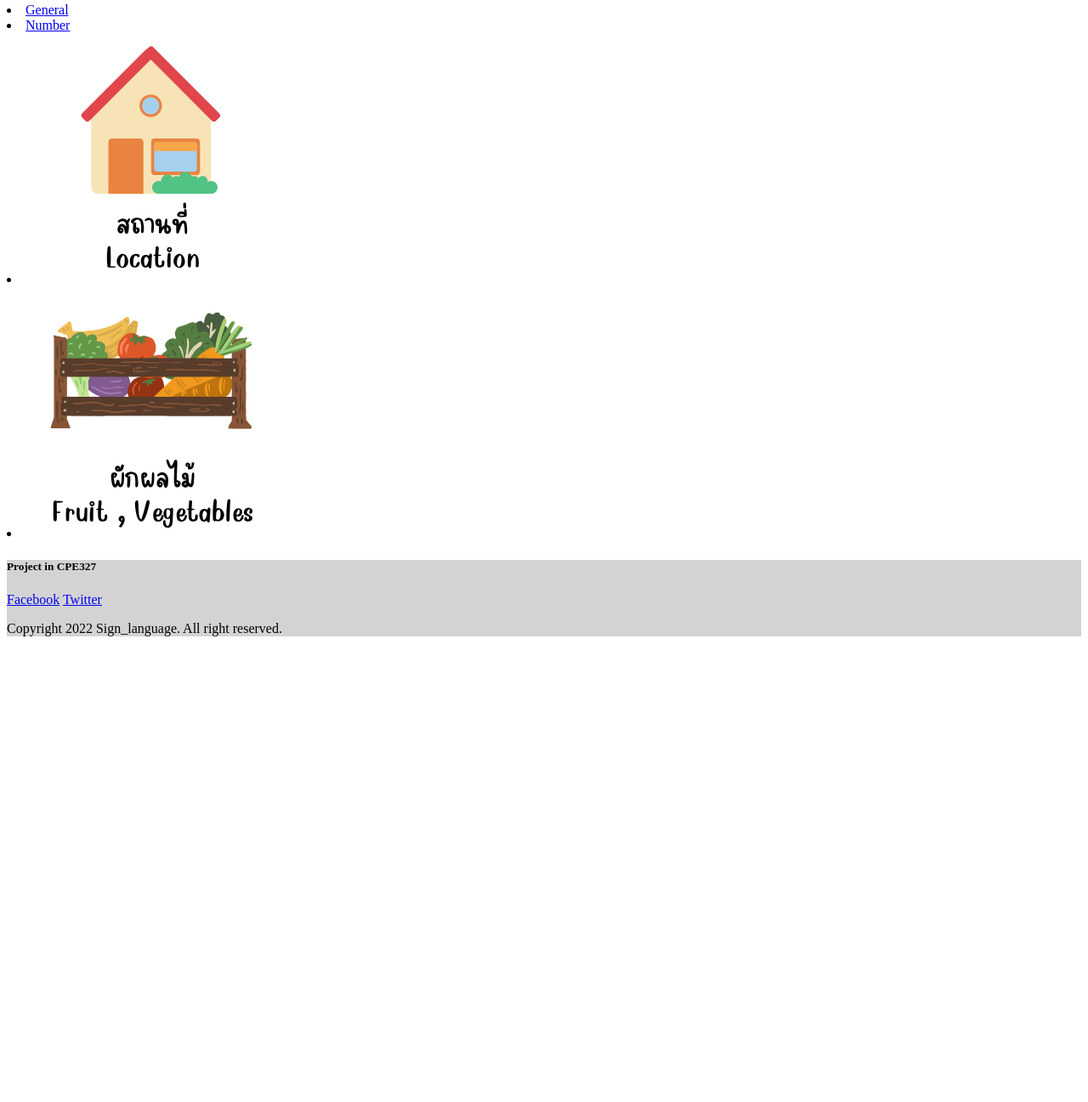
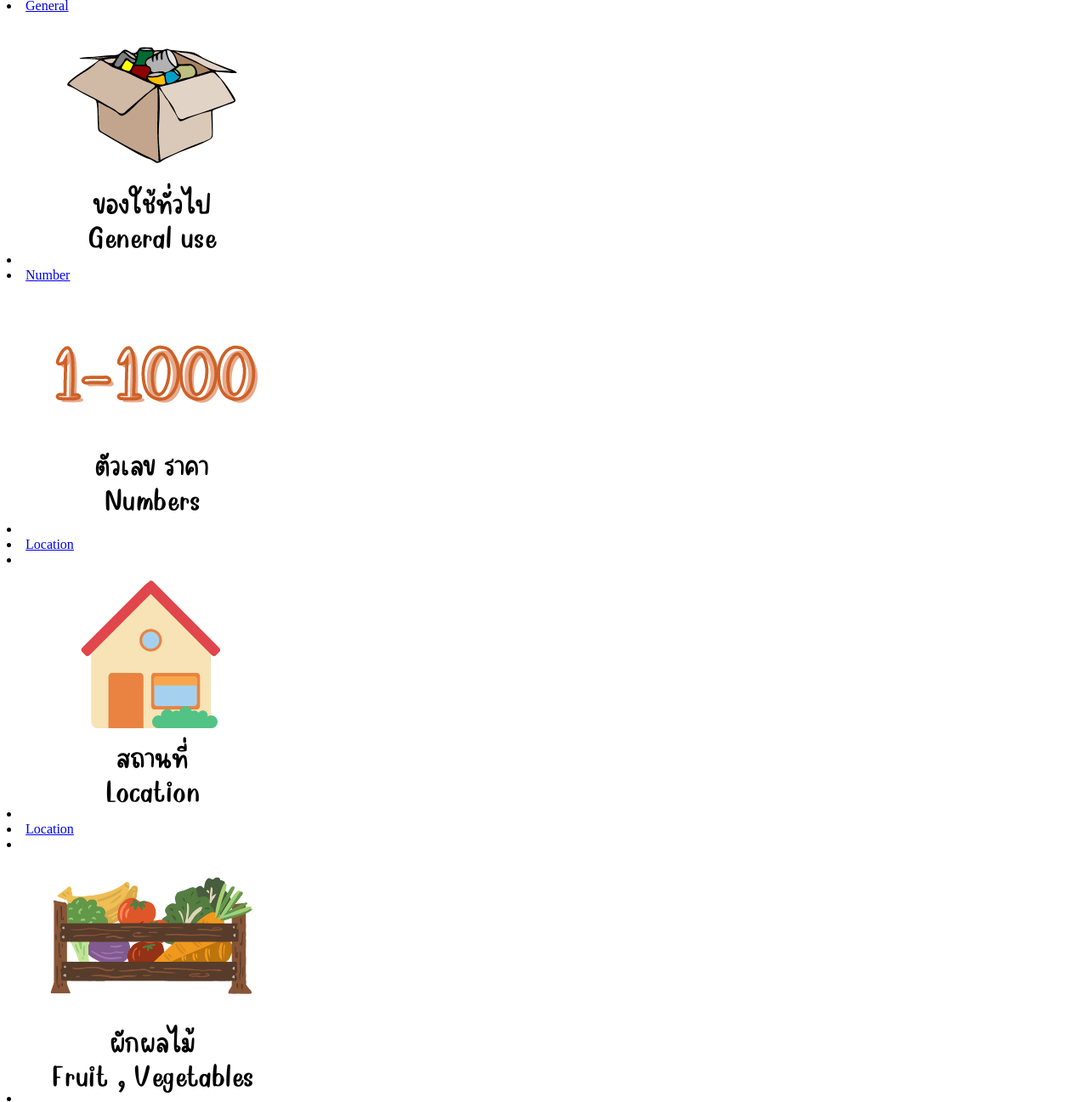
Before and after one commit to NutSuwijuk/CPE327_Project, a Django app: page / in a window 1280 px wide. Shown: the part 471-1768 px from the top of the page at 85% size. Before the commit the page ends 1220 px from the top, so only its background shows below. Run offline with Django 3.2, Linux system fonts and the light colour scheme.

Commit message:
ใส่ภาพและลิ้งในรูปหมวดหมู่แล้ว cetegory.html file

```diff
--- a/report/templates/category.html
+++ b/report/templates/category.html
@@ -28,17 +28,16 @@
 
         {% empty %}
             <li><a href="Person">Person</a></li>
-                <img src="/static/type/74.png">
+                <li><a href="Person"><img src="/static/type/person.png"></a></li>
             <li><a href="General">General</a></li>
+                <li><a href="General"><img src="/static/type/general.png"></a></li>
             <li><a href="Number">Number</a></li>
-            <li><a href="Location">
-                <img src="/static/type/location.png" >
+                <li><a href="Number"><img src="/static/type/number.png" ></a></li>
+            <li><a href="Location">Location</a><li>
+                <li><a href="Location"><img src="/static/type/location.png" ></a></li>
+            <li><a href="Food">Location</a><li>
+                <li><a href="Food"><img src="/static/type/food.png" ></a></li>
             </a></li>
-            <!-- <li><a href="Location">Location</a></li> -->
-            <li><a href="Food">
-                <img src="/static/type/food.png" >
-            </a></li>
-            <!-- <a href="Food">Food</a> -->
 
         {% endfor %}
     </div>
```
